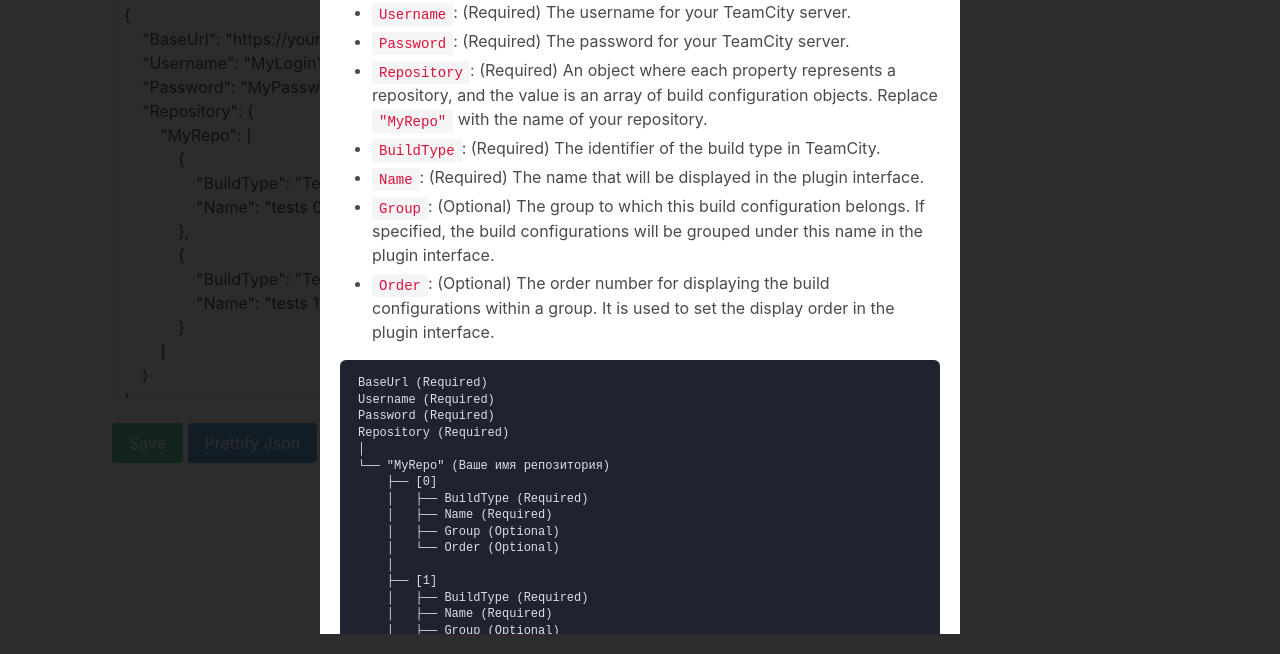
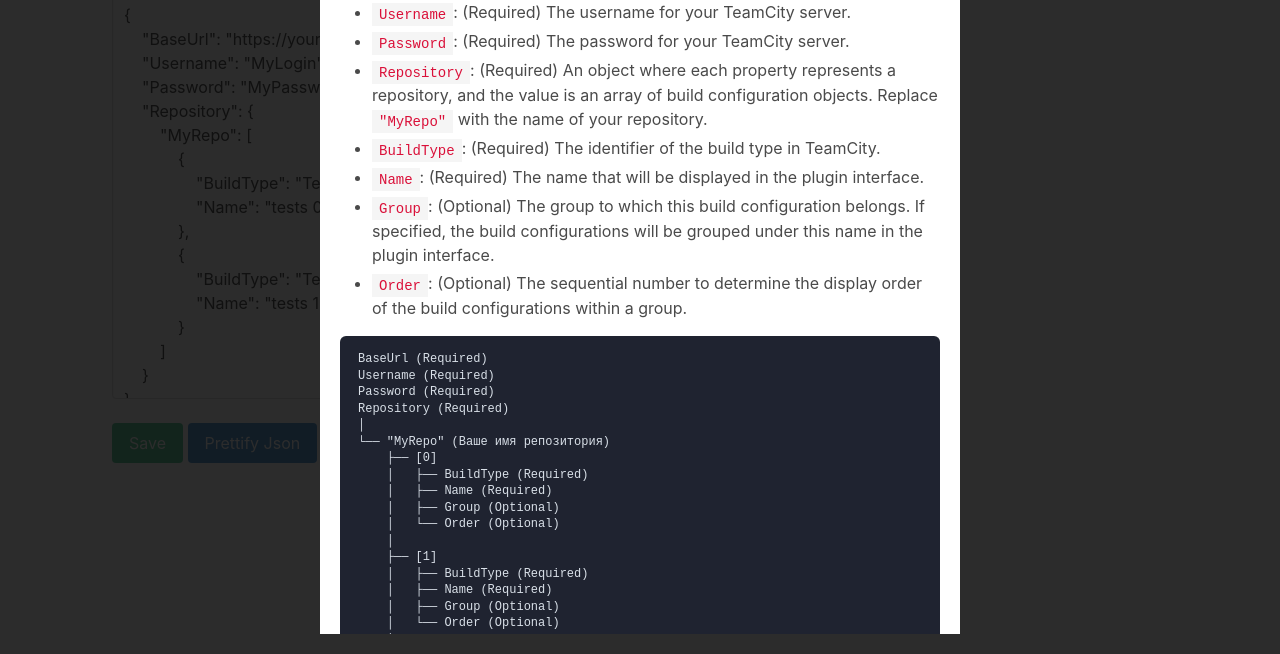
Before and after one commit to deimosowen/TeamCity-Pull-Request-Builder, a browser extension: page options.html in a window 1280 px wide. Both pictures are taken after a click on the button "Help". Shown: the part 146-800 px from the top of the page. Drawn offline with Linux system fonts and the light colour scheme.

Commit message:
version 1.2

```diff
--- a/options.html
+++ b/options.html
@@ -90,8 +90,8 @@
                     <li><code>Group</code>: (Optional) The group to which this build configuration belongs. If
                         specified, the build configurations will be grouped under this name in the plugin interface.
                     </li>
-                    <li><code>Order</code>: (Optional) The order number for displaying the build configurations within a
-                        group. It is used to set the display order in the plugin interface.</li>
+                    <li><code>Order</code>: (Optional) The sequential number to determine the display order of the build
+                        configurations within a group.</li>
                 </ul>
                 <div class="content">
                     <figure class="highlight">
```
Also changed, not shown: README.md, manifest.json.
